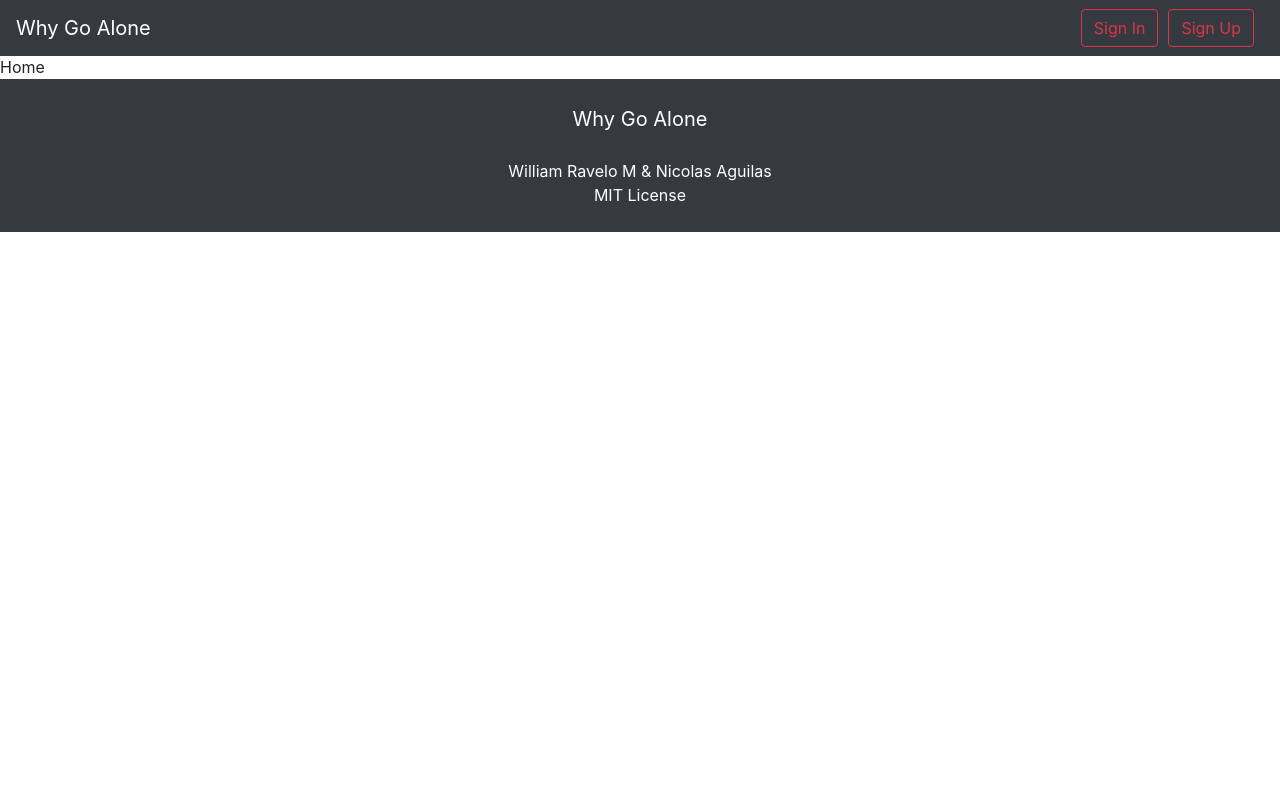
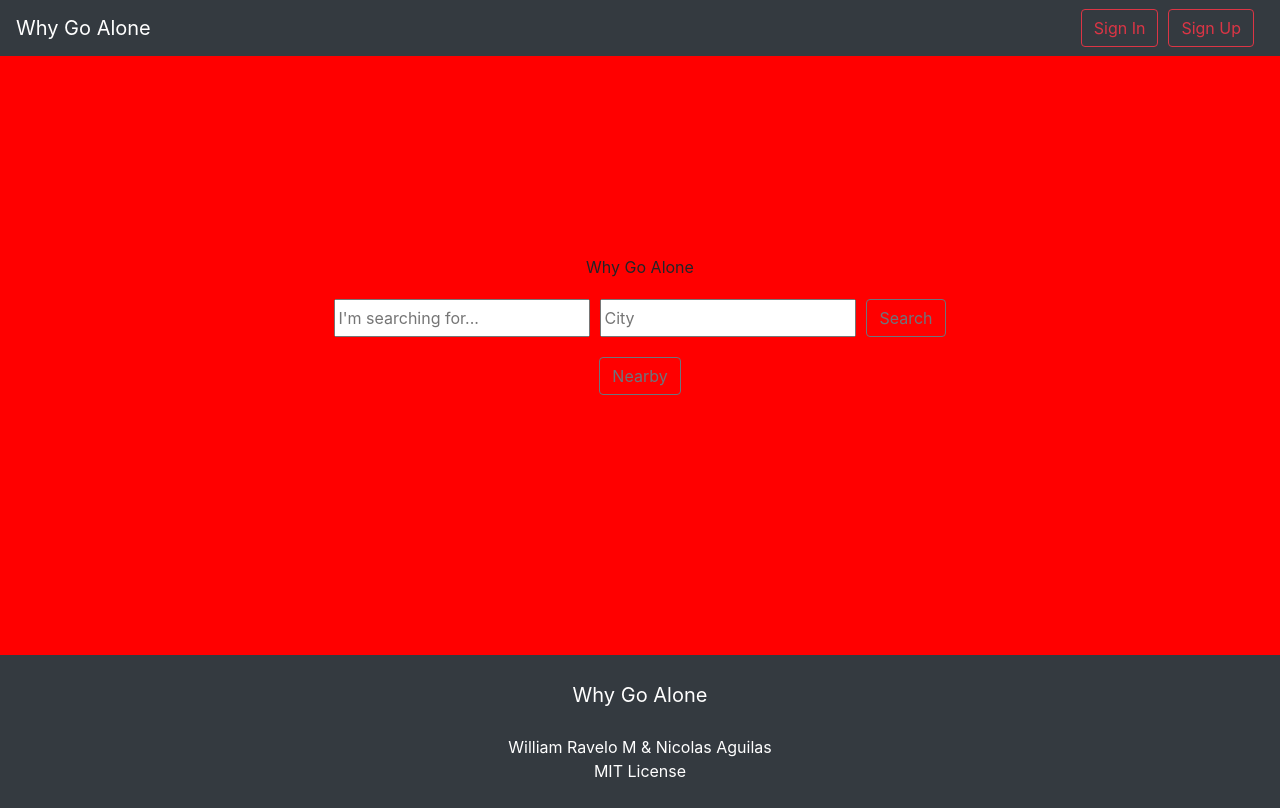
Before and after one commit to ravelinx22/WhyGoAlone, a React app: page / in a window 1280 px wide. Built offline with nearby package versions, Linux system fonts and the light colour scheme.

```diff
--- /dev/null
+++ b/client/components/home_header.js
@@ -0,0 +1,19 @@
+import React from 'react'
+import { Container, Row, Col, Button } from 'reactstrap';
+import { SearchPlaceInput } from './search_place_input';
+
+export const HomeHeader = (props) => {
+	return(
+		<Row>
+			<Col md="12">
+				<Row className="justify-content-center home_header_logo">
+					Why Go Alone
+				</Row>
+				<SearchPlaceInput/>
+				<Row className="justify-content-center">
+					<Button outline color="secondary" className="btn_nearby">Nearby</Button>
+				</Row>
+			</Col>
+		</Row>
+	);
+}
--- /dev/null
+++ b/client/components/search_place_input.js
@@ -0,0 +1,13 @@
+import React from 'react'
+import '../styles/styles.css';
+import { Container, Row, Col, Button } from 'reactstrap';
+
+export const SearchPlaceInput = (props) =>  {
+	return(
+		<Row className="justify-content-center">
+			<input type="text" placeholder="I'm searching for..." className="search_input"/>
+			<input type="text" placeholder="City" className="search_input"/>
+			<Button outline color="secondary">Search</Button>
+		</Row>
+	);
+}
--- a/client/containers/home.js
+++ b/client/containers/home.js
@@ -1,12 +1,14 @@
 import React from 'react';
-import '../styles/styles.css'
+import '../styles/styles.css';
+import { HomeHeader } from '../components/home_header';
+import { Container, Row, Col } from 'reactstrap';
 
 export default class Home  extends React.Component {
   render() {
     return (
-      <div>
-		Home
-     </div>
+		<Container fluid="true" className="home_header_img">
+			<HomeHeader/>
+		</Container>
     );
   }
 }
--- a/client/styles/styles.css
+++ b/client/styles/styles.css
@@ -29,4 +29,27 @@
 	margin-top: 55px;
 }
 
+/* Home */
+.home_header_img {
+	/* TODO:// PONER FOTO  */
+	background-color: red;
+	height: 600px;
+	padding-top: 200px;
+	width: 100%;
+}
+
+.home_header_logo {
+	margin-bottom: 20px;
+}
+
+.btn_nearby {
+	margin-top: 20px;
+}
+
+/* Search Place Input */
+.search_input {
+	margin-right: 10px;
+}
+
+
 /* END OF App.js */
```
Also changed, not shown: client/bundle.js.
